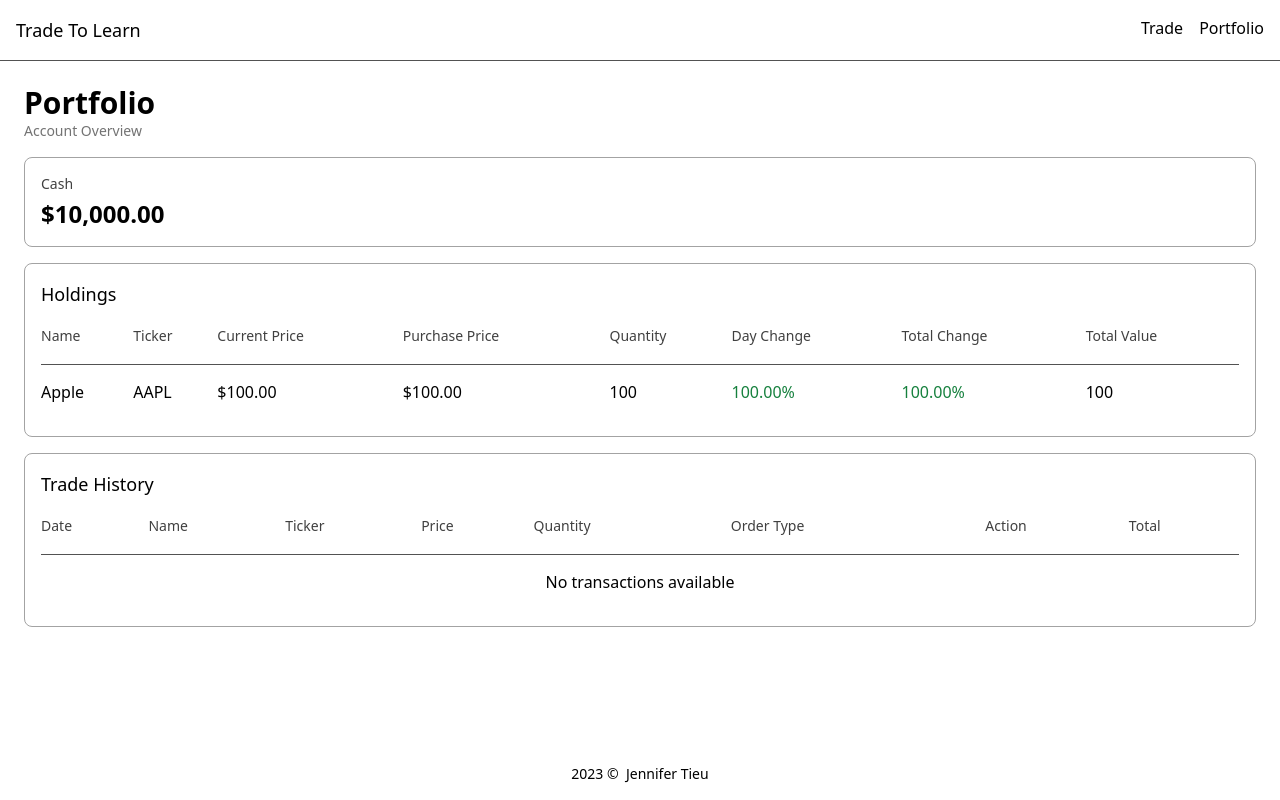
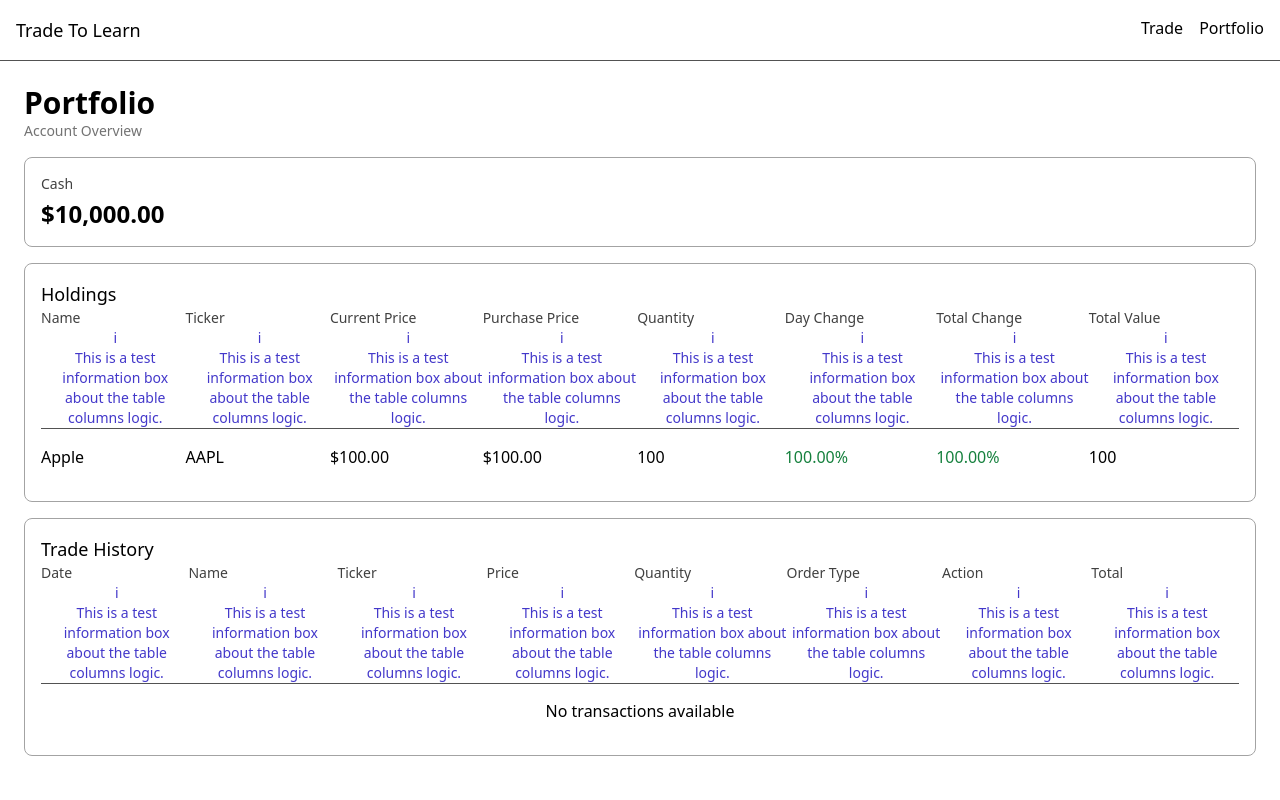
Before and after one commit to jennifertieu/trade-to-learn, a Next.js app: page /portfolio in a window 1280 px wide. Built offline with nearby package versions, Linux system fonts and the light colour scheme.

Commit message:
add info button and box

```diff
--- a/src/components/Table.tsx
+++ b/src/components/Table.tsx
@@ -6,7 +6,11 @@ type TableProps<T> = {
   tableRenderRow: (item?: T) => ReactNode;
 };
 
-const Table = <T,>({ tableData, tableColumns, tableRenderRow }: TableProps<T>) => {
+const Table = <T,>({
+  tableData,
+  tableColumns,
+  tableRenderRow,
+}: TableProps<T>) => {
   return (
     <table className="w-full">
       <thead className="text-left">
@@ -14,6 +18,12 @@ const Table = <T,>({ tableData, tableColumns, tableRenderRow }: TableProps<T>) =
           {tableColumns.map((name, index) => (
             <th className="font-normal" key={index}>
               {name}
+              <button className="info-button text-indigo-700 dark:text-indigo-300 ms-1">
+                i
+                <div className="info-box">
+                  This is a test information box about the table columns logic.
+                </div>
+              </button>
             </th>
           ))}
         </tr>
@@ -29,9 +39,7 @@ const Table = <T,>({ tableData, tableColumns, tableRenderRow }: TableProps<T>) =
             </tr>
           ))
         ) : (
-          <tr
-            className="h-14 border-t border-neutral-600 dark:border-neutral-400 text-center"
-          >
+          <tr className="h-14 border-t border-neutral-600 dark:border-neutral-400 text-center">
             {tableRenderRow()}
           </tr>
         )}
```
